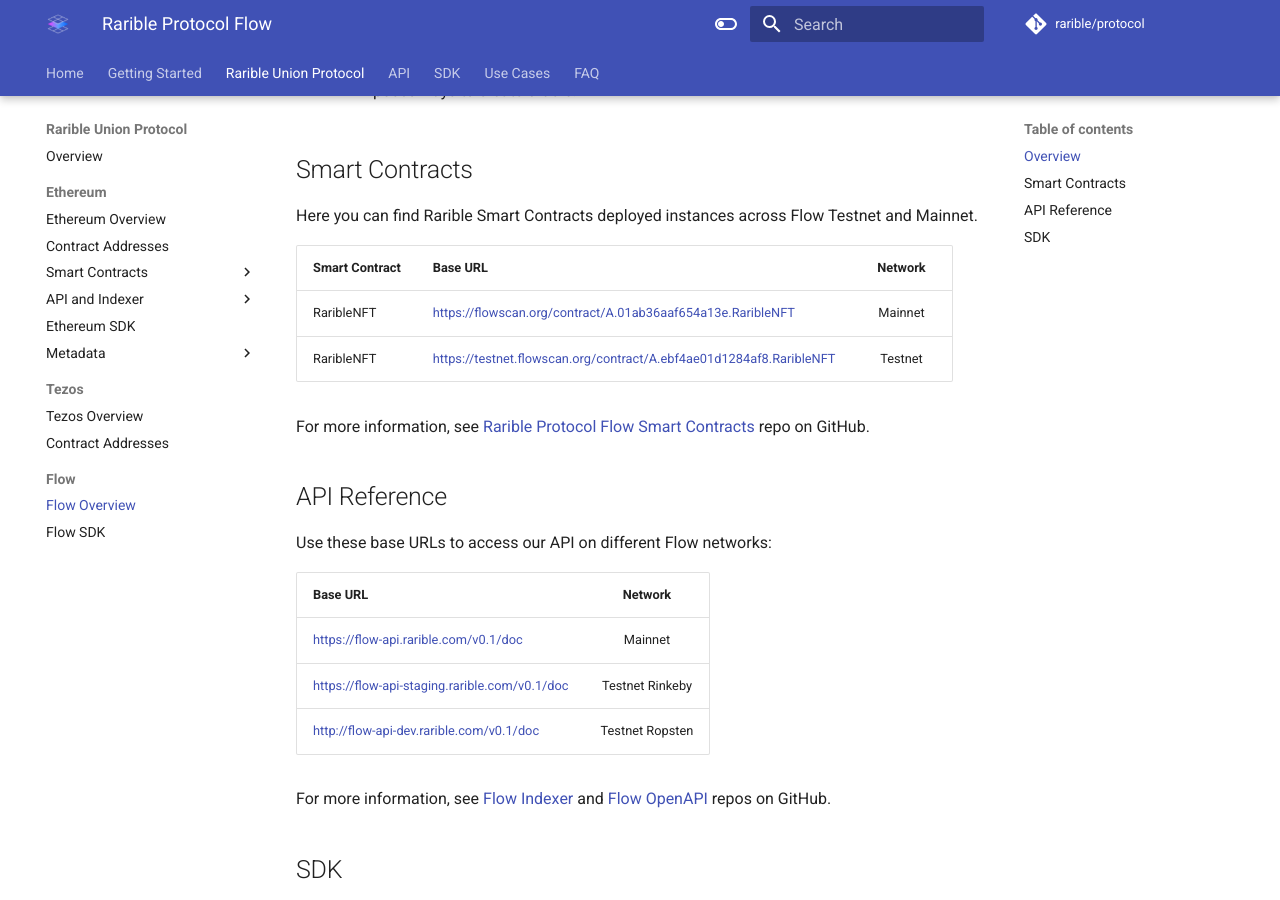
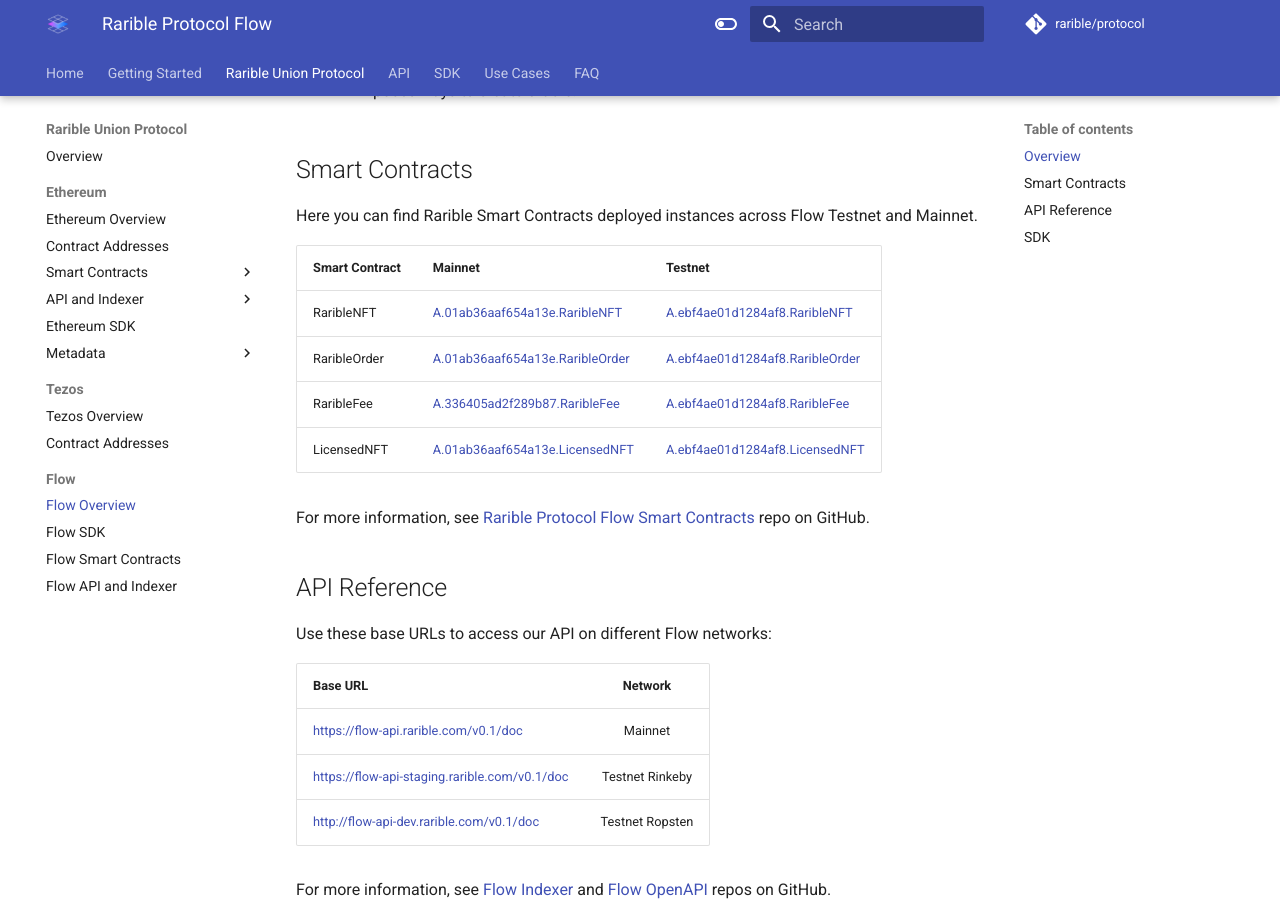
Before and after one commit to rarible/protocol, an MkDocs documentation site: the page built from docs/flow/flow-overview.md, in a window 1280 px wide and 900 px high, scrolled down 856 px. Built offline with MkDocs 1.6.1 and Material for MkDocs 9.7.7, drawn with Linux system fonts in a browser that asks for light colours; comment, search, counter and statistics services are not loaded.

Commit message:
feat: add Flow smart contracts, API and indexer docs

```diff
--- a/docs/flow/flow-overview.md
+++ b/docs/flow/flow-overview.md
@@ -30,10 +30,12 @@
 
 Here you can find Rarible Smart Contracts deployed instances across Flow Testnet and Mainnet.
 
-| Smart Contract | Base URL                                                                                                                                   | Network |
-|:---------------|:-------------------------------------------------------------------------------------------------------------------------------------------|:-------:|
-| RaribleNFT     | [https://flowscan.org/contract/A.01ab36aaf654a13e.RaribleNFT](https://flowscan.org/contract/A.01ab36aaf654a13e.RaribleNFT)                 | Mainnet |
-| RaribleNFT     | [https://testnet.flowscan.org/contract/A.ebf4ae01d1284af8.RaribleNFT](https://testnet.flowscan.org/contract/A.ebf4ae01d1284af8.RaribleNFT) | Testnet |
+| Smart Contract | Mainnet                                                                         | Testnet                                                                                                                                   |
+|:---------------|:--------------------------------------------------------------------------------|:------------------------------------------------------------------------------------------------------------------------------------------|
+| RaribleNFT | [A.01ab36aaf654a13e.RaribleNFT](https://flowscan.org/contract/A.01ab36aaf654a13e.RaribleNFT) | [A.ebf4ae01d1284af8.RaribleNFT](https://testnet.flowscan.org/contract/A.ebf4ae01d1284af8.RaribleNFT)                                      |
+| RaribleOrder | [A.01ab36aaf654a13e.RaribleOrder](https://flowscan.org/contract/A.01ab36aaf654a13e.RaribleOrder) | [A.ebf4ae01d1284af8.RaribleOrder](https://testnet.flowscan.org/contract/A.ebf4ae01d1284af8.RaribleOrder)                                  |
+| RaribleFee | [A.336405ad2f289b87.RaribleFee](https://flowscan.org/contract/A.336405ad2f289b87.RaribleFee) | [A.ebf4ae01d1284af8.RaribleFee](https://testnet.flowscan.org/contract/A.ebf4ae01d1284af8.RaribleFee)                                      |
+| LicensedNFT | [A.01ab36aaf654a13e.LicensedNFT](https://flowscan.org/contract/A.01ab36aaf654a13e.LicensedNFT) | [A.ebf4ae01d1284af8.LicensedNFT](https://testnet.flowscan.org/contract/A.ebf4ae01d1284af8.LicensedNFT)                                    |
 
 For more information, see [Rarible Protocol Flow Smart Contracts](https://github.com/rarible/flow-contracts) repo on GitHub.
 
--- a/mkdocs.yml
+++ b/mkdocs.yml
@@ -39,6 +39,8 @@
       - 'Flow':
           - 'Flow Overview': 'flow/flow-overview.md'
           - 'Flow SDK': 'flow/flow-sdk.md'
+          - 'Flow Smart Contracts': 'flow/flow-smart-contracts.md'
+          - 'Flow API and Indexer': 'flow/flow-api-indexer.md'
   - 'API': 'api-reference.md'
   - 'SDK': 'union-sdk.md'
   #  - 'Union SDK':
```
Also changed, not shown: docs/flow/flow-api-indexer.md (added, +42 -0 lines), docs/flow/flow-smart-contracts.md (added, +15 -0 lines).
